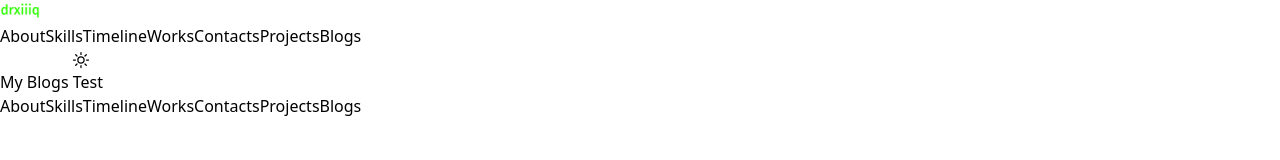
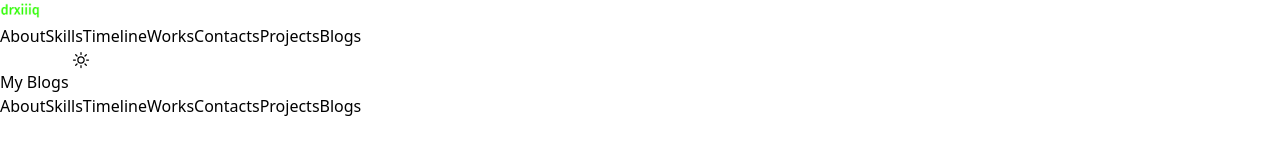
Before and after one commit to dirqaharaka/dirqaharaka.github.io, a Nuxt app: page /blogs in a window 1280 px wide. Shown: the top 160 px of the page. Built offline with nearby package versions, Linux system fonts and the light colour scheme.

Commit message:
update test

```diff
--- a/components/BlogSection.vue
+++ b/components/BlogSection.vue
@@ -1,6 +1,6 @@
 <template>
   <section class="blog-section">
-    <h2 class="blog-title">My Blogs Test</h2>
+    <h2 class="blog-title">My Blogs</h2>
     <div class="blog-grid">
 
     </div>
```
